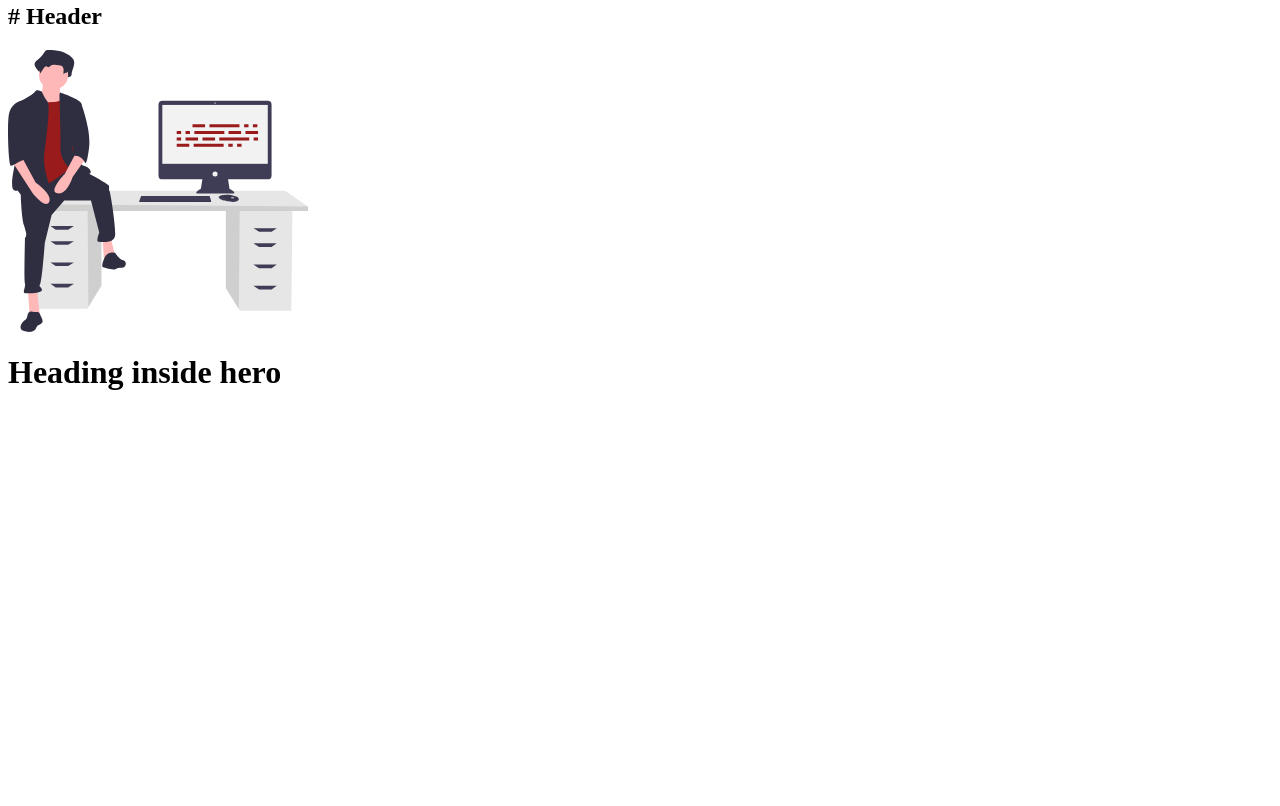
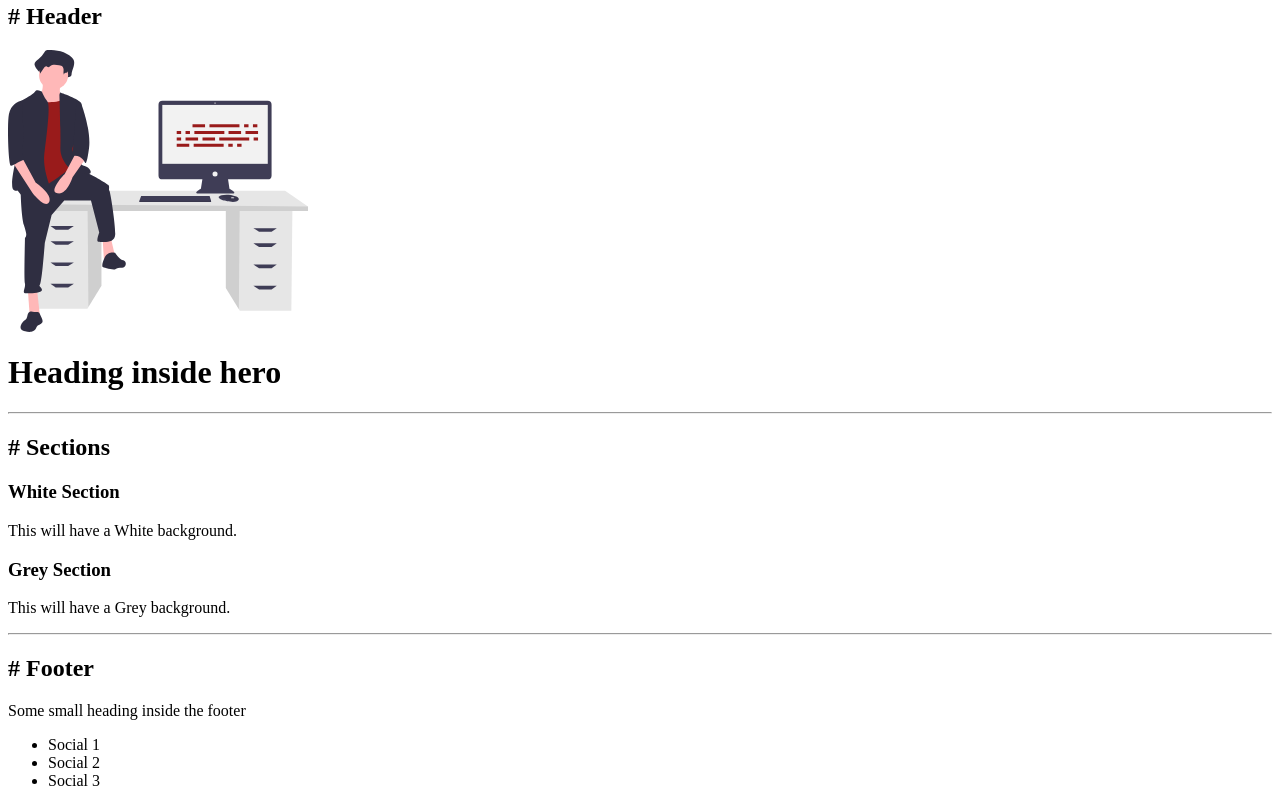
Before and after one commit to Udayan24/Component-library, a plain HTML site: page index.html in a window 1280 px wide. Shown: the part 1398-2204 px from the top of the page. Before the commit the page ends 1810 px from the top, so only its background shows below. Drawn offline with Linux system fonts and the light colour scheme.

Commit message:
Completed the HTML part

```diff
--- a/index.html
+++ b/index.html
@@ -111,12 +111,30 @@
             <h1>Heading inside hero</h1>
         </header>
 
+        <hr>
         <!-- ------------------------------------------------------------ -->
+        <h2># Sections</h2>
 
+        <section>
+            <h3>White Section</h3>
+            <p>This will have a White background.</p>
+        </section>
+
+        <section>
+            <h3>Grey Section</h3>
+            <p>This will have a Grey background.</p>
+        </section>
+
+        <hr>
         <!-- ------------------------------------------------------------ -->
+        <h2># Footer</h2>
 
-        <!-- ------------------------------------------------------------ -->
-
+        <div>Some small heading inside the footer</div>
+        <ul>
+            <li>Social 1</li>
+            <li>Social 2</li>
+            <li>Social 3</li>
+        </ul>
         <!-- ------------------------------------------------------------ -->
     </body>
 </html>
```
